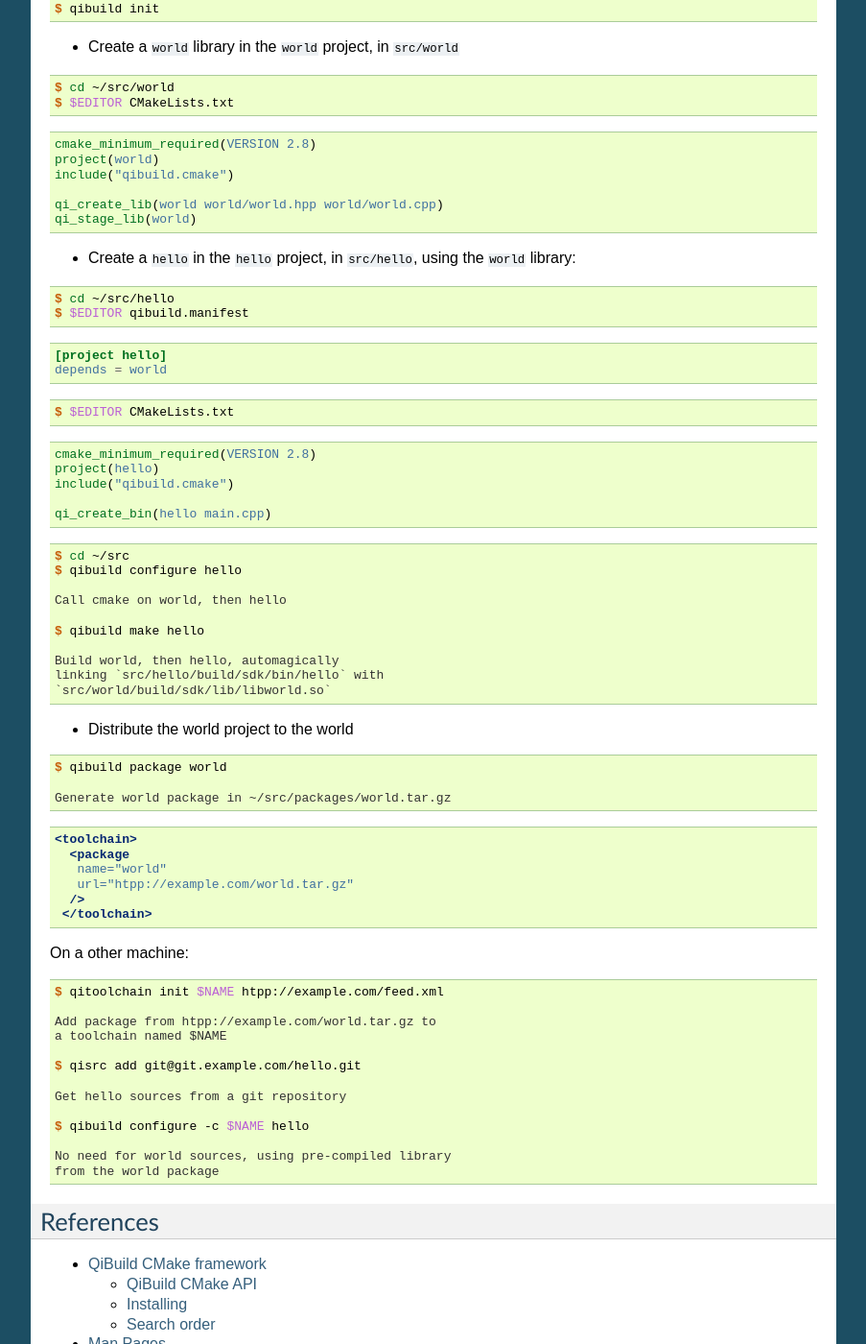
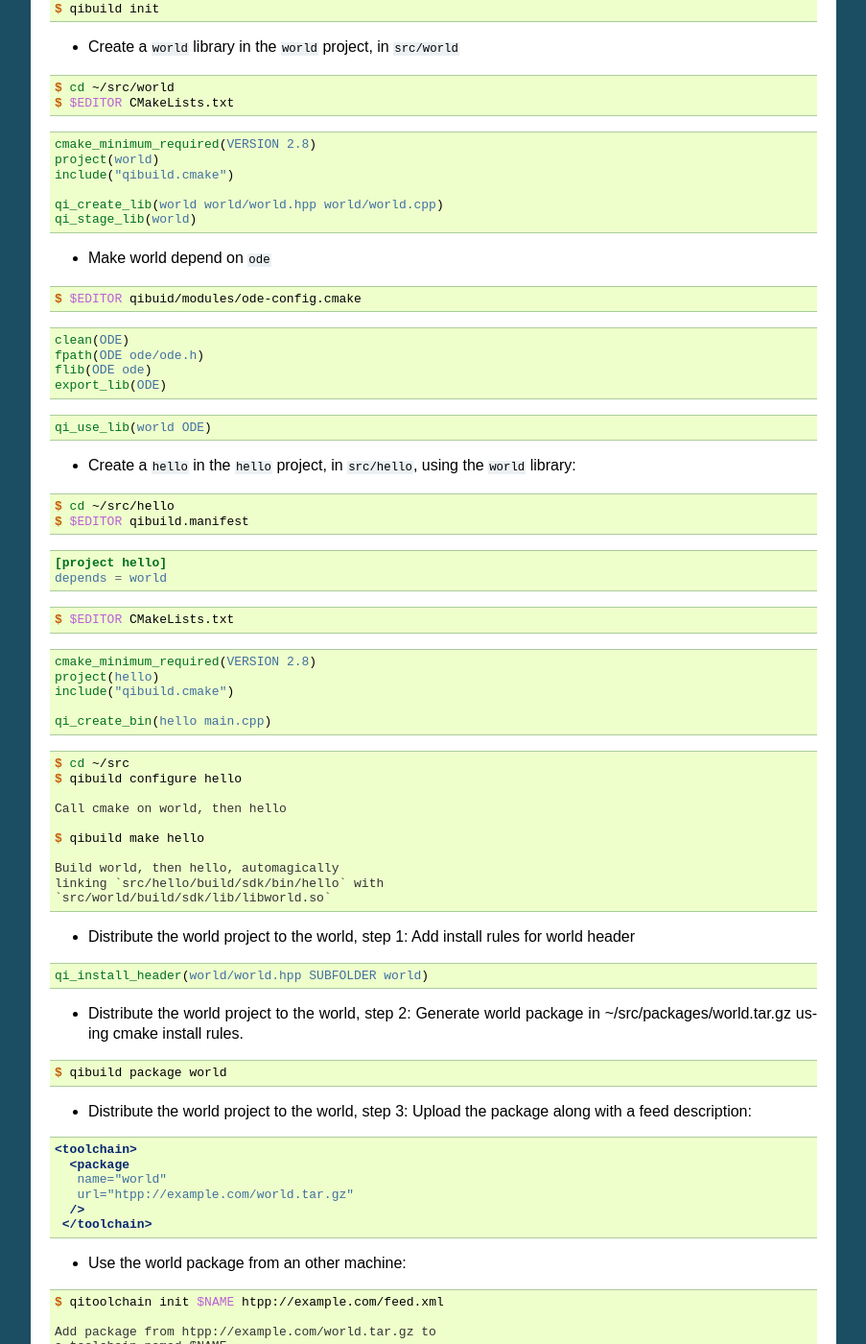
Before and after one commit to aldebaran/qibuild, a Sphinx documentation site: the page built from doc/index.rst, in a window 1280 px wide and 1400 px high, scrolled down 629 px. Shown: the whole window at 96% size, without its empty margins (198-1101 px from the left). Built offline with Sphinx 7.4.7, drawn with Linux system fonts in a browser that asks for light colours; pages that are not in the unit, such as notebooks, are missing from menus.

Commit message:
doc/index: small fixes

```diff
--- a/doc/index.rst
+++ b/doc/index.rst
@@ -33,7 +33,7 @@ QiBuild is composed of two parts:
 QiBuild in 5 minutes
 --------------------
 
-* Create a worktree:
+Create a worktree:
 
 .. code-block:: console
 
@@ -57,6 +57,23 @@ QiBuild in 5 minutes
 
     qi_create_lib(world world/world.hpp world/world.cpp)
     qi_stage_lib(world)
+
+* Make world depend on ``ode``
+
+.. code-block:: console
+
+    $ $EDITOR qibuid/modules/ode-config.cmake
+
+.. code-block:: cmake
+
+   clean(ODE)
+   fpath(ODE ode/ode.h)
+   flib(ODE ode)
+   export_lib(ODE)
+
+.. code-block:: cmake
+
+   qi_use_lib(world ODE)
 
 
 * Create a ``hello`` in the ``hello`` project, in
@@ -100,14 +117,24 @@ QiBuild in 5 minutes
    `src/world/build/sdk/lib/libworld.so`
 
 
-* Distribute the world project to the world
+* Distribute the world project to the world, step 1:
+  Add install rules for world header
+
+.. code-block:: cmake
+
+   qi_install_header(world/world.hpp SUBFOLDER world)
+
+* Distribute the world project to the world, step 2:
+  Generate world package in ~/src/packages/world.tar.gz
+  using cmake install rules.
 
 .. code-block:: console
 
    $ qibuild package world
 
-   Generate world package in ~/src/packages/world.tar.gz
 
+* Distribute the world project to the world, step 3:
+  Upload the package along with a feed description:
 
 .. code-block:: xml
 
@@ -118,7 +145,7 @@ QiBuild in 5 minutes
      />
     </toolchain>
 
-On a other machine:
+* Use the world package from an other machine:
 
 .. code-block:: console
 
```
